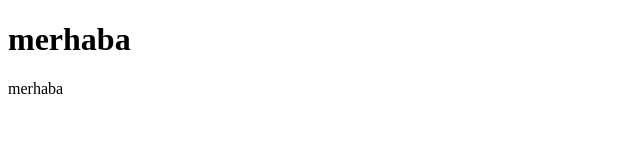
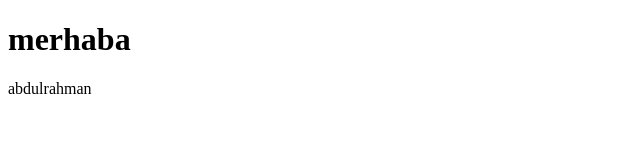
Before and after one commit to abdulrahmankashko/deneme, a plain HTML site: page index.html in a window 1280 px wide. Shown: the full height of the page, 0-640 px from the left. Drawn offline with Linux system fonts and the light colour scheme.

Commit message:
paragraf degistirlidi

```diff
--- a/index.html
+++ b/index.html
@@ -10,7 +10,7 @@
 </head>
 <body>
     <h1>merhaba</h1>
-    <p>merhaba</p>
+    <p>abdulrahman</p>
 
 </body>
 </html>
```
